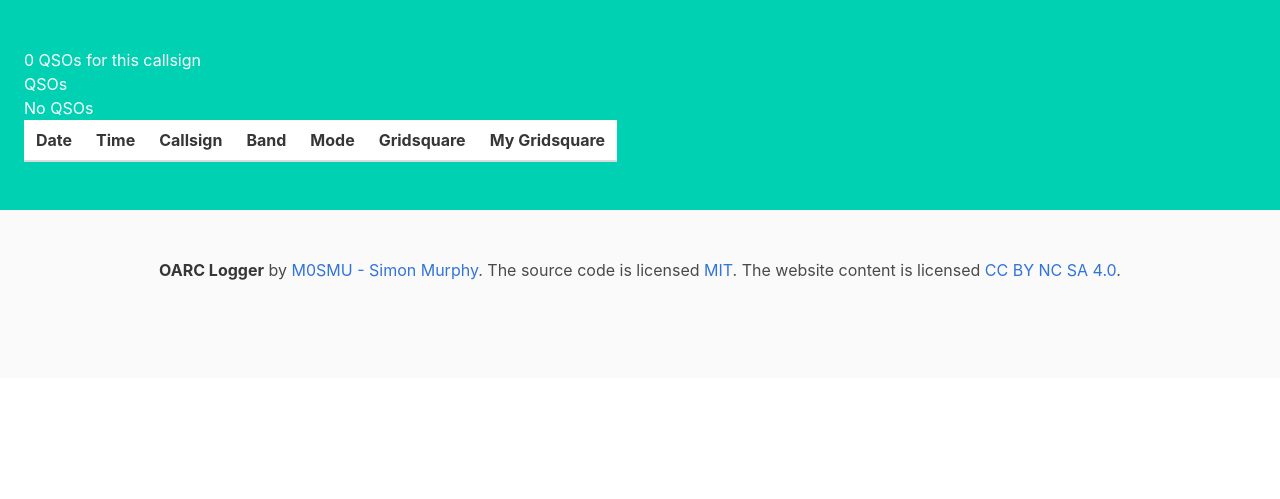
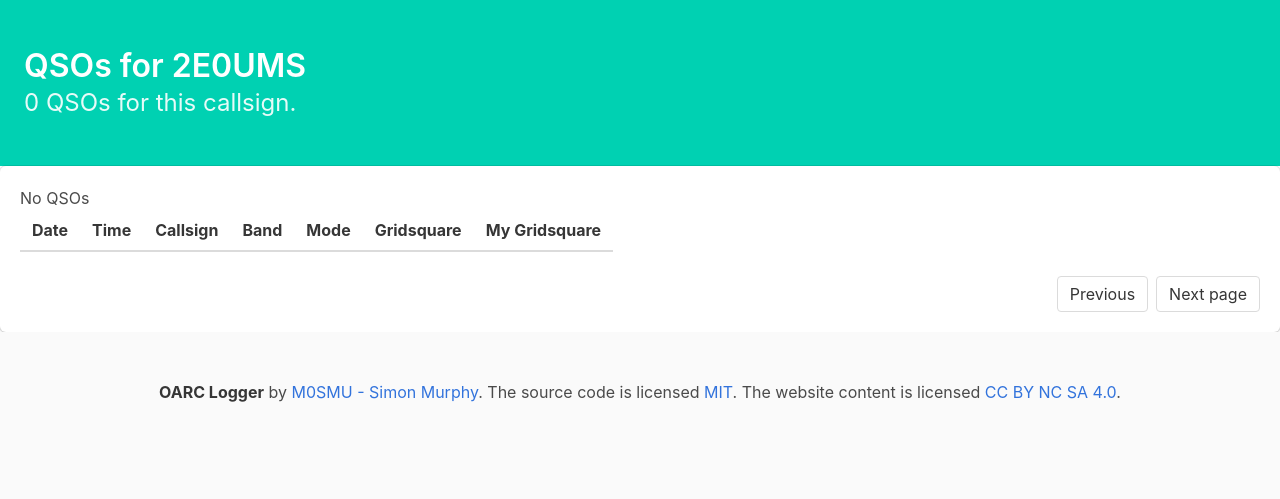
Before and after one commit to smurphboy/OARCLogger, a Flask app: a page that uses logger/templates/callsign.html in a window 1280 px wide. Shown: the part 52-551 px from the top of the page. Run offline with Flask 2, Linux system fonts and the light colour scheme; data comes from the database, SQL or seed files in the repository; lists and menus that the app fills with data are empty.

Commit message:
Pagination of QSOs half working

```diff
--- a/logger/callsigns/views.py
+++ b/logger/callsigns/views.py
@@ -3,6 +3,8 @@ from flask_login import login_required, current_user
 from logger.models import User, db, Callsign, QSO
 
 callsigns = Blueprint('callsigns', __name__, template_folder='templates')
+
+ROWS_PER_PAGE = 10
 
 @callsigns.route("/")
 def index():
@@ -16,5 +18,7 @@ def call(callsign):
     this callsign.'''
     #swap _ for /
     callsign = callsign.replace('_', '/')
-    callqsos = QSO.query.filter_by(station_callsign = callsign).all()
-    return render_template('callsign.html', qsos=callqsos)
+    page = request.args.get('page', 1, type=int)
+    callqsos = QSO.query.filter_by(station_callsign = callsign).paginate(page=page, per_page=ROWS_PER_PAGE)
+    allqsos = QSO.query.filter_by(station_callsign = callsign).all()
+    return render_template('callsign.html', qsos=callqsos, station_callsign=callsign, allqsos=allqsos)
--- a/logger/qsos/views.py
+++ b/logger/qsos/views.py
@@ -37,5 +37,6 @@ def uploadqsos(station_callsign):
 
 @qsos.route('/view/<call>/<date>/<time>')
 def viewqso(call, date, time):
+    call = call.replace('_', '/')
     qso = QSO.query.filter_by(call=call, qso_date=date, time_on=time).first()
     return render_template('viewqso.html', qso=qso)
--- a/logger/templates/callsign.html
+++ b/logger/templates/callsign.html
@@ -1,8 +1,18 @@
 {% extends 'base.html' %}
 
 {% block content %}
-    <h1>{% block title %} {{ qsos|length }} QSOs for this callsign {% endblock %}</h1>
-    <h2>QSOs</h2>
+            <div class="bd-hero-heading">
+                <h1 class="title algolia-lvl0">
+                    {% block title %} <p>QSOs for {{ station_callsign }}</p> {% endblock %}
+                </h1>
+                <div class="subtitle is-4 algolia-lvl1">
+                    <p>{{ allqsos|length }} QSOs for this callsign.</p>
+                </div>
+            </div>
+        </div>
+    </section>
+    <section>
+        <div class="box">
             <table class="table is-striped is-hoverable">
                 <thead>
                     <tr>
@@ -16,11 +26,11 @@
                     </tr>
                 </thead>
                 <tbody>
-            {% for qso in qsos %}
+                    {% for qso in qsos.items %}
                     <tr>
                         <td>{{ qso.qso_date }}</td>
                         <td>{{ qso.time_on }}</td>
-                <td>{{ qso.call }}</td>
+                        <td><a href="/qsos/view/{{ qso.call| replace("/","_") }}/{{ qso.qso_date}}/{{ qso.time_on.strftime('%H:%M:%S.%f') }}" title="{{ qso.call }}">{{ qso.call }}</a></td>
                         <td>{{ qso.band }}</td>
                         <td>{{ qso.mode }}</td>
                         <td>{{ qso.gridsquare }}</td>
@@ -31,4 +41,29 @@
                     {% endfor %}
                 </tbody>
             </table>
+            <nav class="pagination" role="navigation" aria-label="pagination">
+                <a class="pagination-previous {% if qsos.page == 1 %}is-disabled{% endif %}" title="This is the first page">Previous</a>
+                <a class="pagination-next {% if qsos.page == qsos.pages %}is-disabled{% endif %}">Next page</a>
+                <ul class="pagination-list">
+                    {% for page_num in qsos.iter_pages() %}
+                    {% if page_num %}
+                    {% if qsos.page == page_num %}
+                    <li>
+                        <a class="pagination-link is-current" href="{{ url_for('callsigns.call', callsign=station_callsign, page=page_num) }}" aria-label="Page {{ page_num }}" aria-current="page">{{ page_num }}</a>
+                    </li>
+                    {% else %}
+                    <li>
+                        <a class="pagination-link" href="{{ url_for('callsigns.call', callsign=station_callsign, page=page_num) }}" aria-label="Goto page {{ page_num }}"</a>
+                    </li>
+                    {% endif %}
+                    {% else %}
+                    <li>
+                        <span class="pagination-ellipsis">&hellip;</span>
+                    </li>
+                    {% endif %}
+                    {% endfor %}
+                </ul>
+            </nav>
+        </div>
+    </section>
 {% endblock %}
```
Lines whose indentation alone changed are shown as unchanged.
